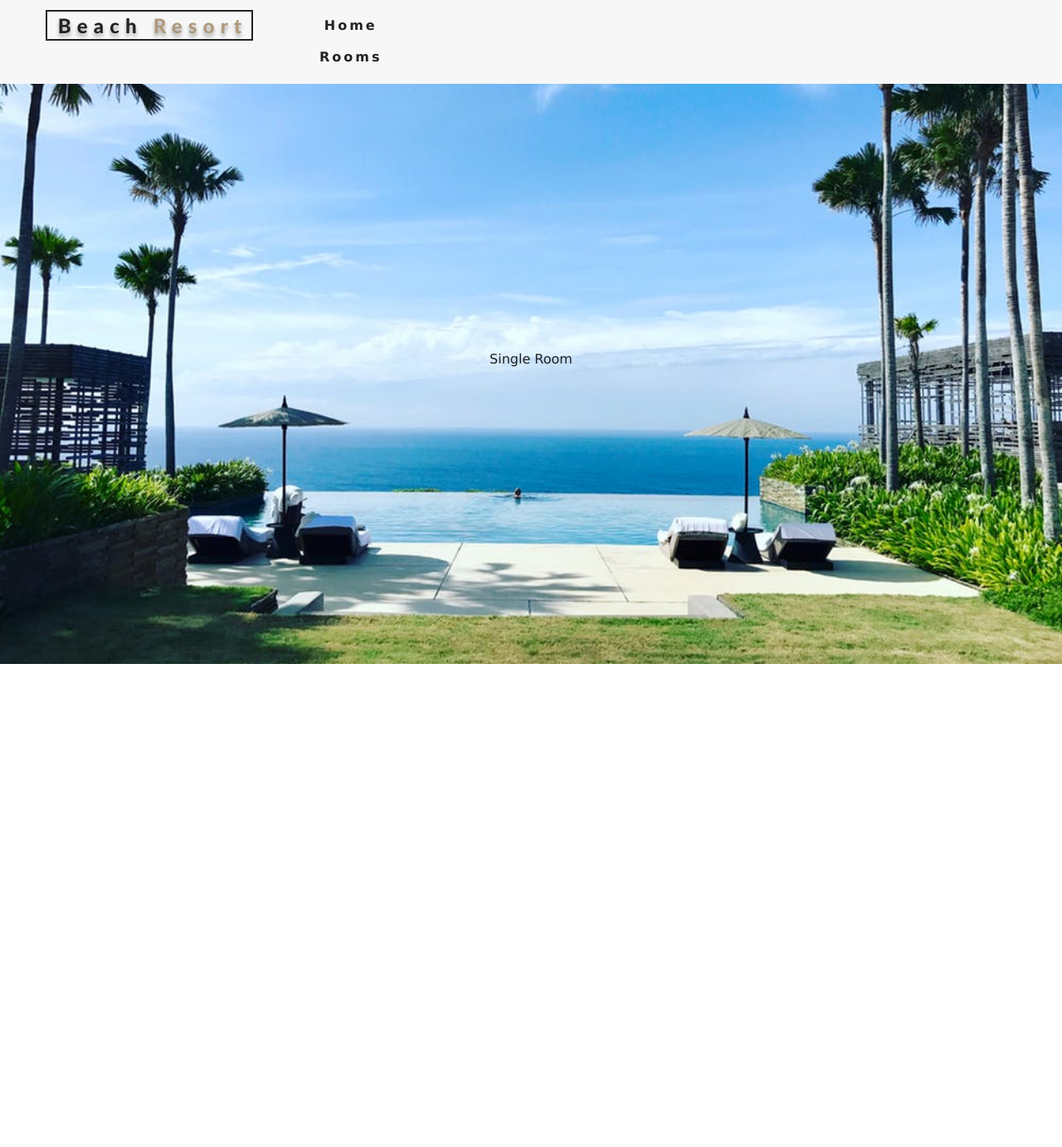
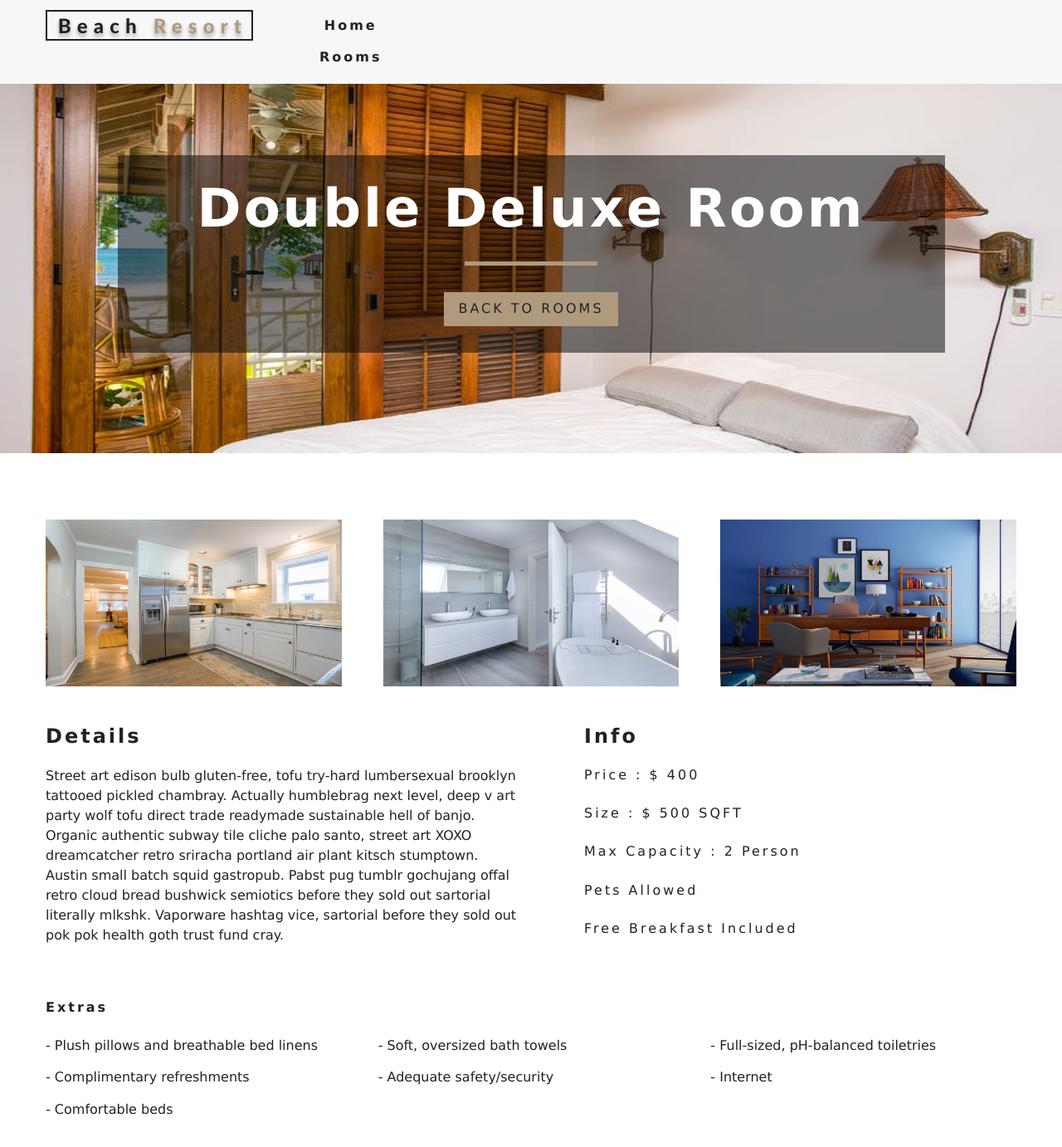
Before and after one commit to andrewmoeggy/resort-assister, a React (Create React App) app: page /rooms/double-deluxe in a window 1280 px wide. Shown: the top 1382 px of the page at 83% size. Before the commit the page ends 800 px from the top, so only its background shows below. Built offline with nearby package versions, Linux system fonts and the light colour scheme.

Commit message:
styled hero and room container added

```diff
--- a/package.json
+++ b/package.json
@@ -7,7 +7,8 @@
     "react-dom": "^16.11.0",
     "react-icons": "^3.7.0",
     "react-router-dom": "^5.1.2",
-    "react-scripts": "3.2.0"
+    "react-scripts": "3.2.0",
+    "styled-components": "^4.4.1"
   },
   "scripts": {
     "start": "react-scripts start",
--- a/src/components/Room.js
+++ b/src/components/Room.js
@@ -1,6 +1,7 @@
 import React from 'react';
 import { Link } from 'react-router-dom';
 import defaultImg from '../images/room-1.jpeg';
+import PropTypes from 'prop-types';
 
 const Room = ({ room }) => {
   const { name, slug, images, price } = room;
@@ -13,10 +14,20 @@ const Room = ({ room }) => {
           <h6>${price}</h6>
           <p>per night</p>
         </div>
-        <Link to={`/rooms/${slug}`} />
+        <Link to={`/rooms/${slug}`} className="btn-primary room-link">Features</Link>
       </div>
+      <p className="room-info">{name}</p>
     </article>
   );
 }
 
+Room.propTypes = {
+  room: PropTypes.shape({
+    name: PropTypes.string.isRequired,
+    slug: PropTypes.string.isRequired,
+    images: PropTypes.arrayOf(PropTypes.string).isRequired,
+    price: PropTypes.number.isRequired,
+  })
+}
+
 export default Room;
--- /dev/null
+++ b/src/components/RoomsContainer.js
@@ -0,0 +1,45 @@
+import React from 'react';
+import RoomsFilter from './RoomsFilter';
+import RoomsList from './RoomsList';
+import { withRoomConsumer } from '../context';
+import Loading from './Loading';
+
+
+function RoomsContainer({ context }) {
+  const { loading, sortedRooms, rooms } = context;
+  if (loading) {
+    return <Loading />
+  } else {
+    return (
+      <>
+        <RoomsFilter rooms={rooms} />
+        <RoomsList rooms={sortedRooms} />
+      </>
+    )
+  }
+}
+
+export default withRoomConsumer(RoomsContainer);
+
+// const RoomsContainer = (props) => {
+//   return (
+//     <RoomConsumer>
+//       {(value) => {
+//         const { loading, sortedRooms, rooms } = value;
+//         if (loading) {
+//           return <Loading />
+//         } else {
+//           return (
+//             <div>
+//               <RoomsFilter rooms={rooms} />
+//               <RoomsList rooms={sortedRooms} />
+//             </div>
+//           )
+//         }
+//       }}
+//     </RoomConsumer>
+
+//   );
+// }
+
+// export default RoomsContainer;
--- /dev/null
+++ b/src/components/RoomsFilter.js
@@ -0,0 +1,12 @@
+import React from 'react';
+import { useContext } from 'react';
+import { RoomContext } from '../context';
+import Title from '../components/TItle';
+
+const RoomFilter = () => {
+  return (
+    <div>Room Filter</div>
+  );
+}
+
+export default RoomFilter;
--- /dev/null
+++ b/src/components/RoomsList.js
@@ -0,0 +1,24 @@
+import React from 'react';
+import Room from './Room';
+
+const RoomList = ({ rooms }) => {
+  if (rooms.length === 0) {
+    return (
+      <div className="empty-searchS">
+        <h3>Unfortunately no rooms match your search parameters</h3>
+      </div>
+    )
+  } else {
+    return (
+      <section className="roomsList">
+        <div className="roomslist-center">
+          {rooms.map((room, i) => {
+            return <Room key={room.id} room={room} />
+          })}
+        </div>
+      </section>
+    );
+  }
+}
+
+export default RoomList;
--- /dev/null
+++ b/src/components/StyledHero.js
@@ -0,0 +1,12 @@
+import styled from 'styled-components';
+import defaultImage from '../images/room-1.jpeg';
+
+const StyledHero = styled.header`
+  min-height: 60vh;
+  background: url(${props => props.img ? props.img : defaultImage}) center/cover no-repeat;
+  display: flex;
+  align-items: center;
+  justify-content: center;
+`
+
+export default StyledHero;
--- a/src/context.js
+++ b/src/context.js
@@ -8,19 +8,39 @@ class RoomProvider extends Component {
     rooms: [],
     sortedRooms: [],
     featuredRooms: [],
-    loading: true
+    loading: true,
+    type: 'all',
+    capacity: 1,
+    price: 0,
+    minPrice: 0,
+    maxPrice: 0,
+    minSize: 0,
+    maxSize: 0,
+    breakfast: false,
+    pets: false
   }
   //get Data
 
   componentDidMount() {
     let rooms = this.formatData(items);
     let featuredRooms = rooms.filter(room => room.featured === true);
+    let maxPrice = Math.max(...rooms.map(item => item.price));
+    let maxSize = Math.max(...rooms.map(item => item.size));
     this.setState({
       rooms: rooms,
       sortedRooms: rooms,
       featuredRooms: featuredRooms,
-      loading: false
+      loading: false,
+      price: maxPrice,
+      maxPrice,
+      maxSize
     })
+  }
+
+  getRoom = (slug) => {
+    let tempRooms = [...this.state.rooms];
+    const room = tempRooms.find((room) => room.slug === slug);
+    return room;
   }
 
   formatData(items) {
@@ -33,9 +53,20 @@ class RoomProvider extends Component {
     return tempItems;
   }
 
+  handleChange = event => {
+    const type = event.target.type;
+    const name = event.target.name;
+    const value = event.target.value;
+    console.log(type, name, value)
+  }
+
+  filterRooms = () => {
+    console.log('hello')
+  }
+
   render() {
     return (
-      <RoomContext.Provider value={{ ...this.state }}>
+      <RoomContext.Provider value={{ ...this.state, getRoom: this.getRoom, handleChange: this.handleChange }}>
         {this.props.children}
       </RoomContext.Provider>
     );
@@ -43,4 +74,12 @@ class RoomProvider extends Component {
 }
 
 const RoomConsumer = RoomContext.Consumer;
+
+export function withRoomConsumer(Component) {
+  return function ConsumerWrapper(props) {
+    return <RoomConsumer>
+      {(value) => <Component {...props} context={value} />}
+    </RoomConsumer>
+  }
+}
 export { RoomProvider, RoomConsumer, RoomContext };
--- a/src/pages/Rooms.js
+++ b/src/pages/Rooms.js
@@ -3,15 +3,18 @@ import Hero from '../components/Hero';
 import Banner from '../components/Banner';
 // import FeaturedRooms from '../components/FeaturedRooms';
 import { Link } from 'react-router-dom';
+import RoomsContainer from '../components/RoomsContainer';
 
 const Rooms = () => {
   return (
-    <Hero hero="roomsHero">
-      <Banner title="rooms">
-        <Link to='/' className='btn-primary'>Return Home</Link>
-        {/* <FeaturedRooms /> */}
-      </Banner>
-    </Hero>
+    <>
+      <Hero hero="roomsHero">
+        <Banner title="rooms">
+          <Link to='/' className='btn-primary'>Return Home</Link>
+        </Banner>
+      </Hero>
+      <RoomsContainer />
+    </>
   );
 }
 
--- a/src/pages/SingleRoom.js
+++ b/src/pages/SingleRoom.js
@@ -1,16 +1,74 @@
 import React, { Component } from 'react';
-import Hero from '../components/Hero';
+import defaultBcg from '../images/room-1.jpeg';
+import Banner from '../components/Banner';
+import { Link } from 'react-router-dom';
+import { RoomContext } from '../context';
+import StyledHero from '../components/StyledHero';
 
 class SingleRoom extends Component {
   constructor(props) {
     super(props);
-    this.state = {}
+    this.state = {
+      slug: this.props.match.params.slug,
+      defaultBcg,
+
+    }
   }
+
+  static contextType = RoomContext;
+  // componentDidMount() {
+
+  // }
   render() {
+    const { getRoom } = this.context;
+    const room = getRoom(this.state.slug);
+    if (!room) {
+      return <div className="error">
+        <h3>no such room could be found</h3>
+        <Link to='/rooms' className='btn-primary'>Back</Link>
+      </div>
+    }
+    const { name, description, capacity, size, price, extras, breakfast, pets, images } = room;
+    const [mainImg, ...defaultImg] = images;
     return (
-      <Hero>
-        <div>Single Room</div>
-      </Hero>
+      <>
+        <StyledHero img={mainImg || this.state.defaultBcg}>
+          <Banner title={`${name} room`}>
+            <Link to='/rooms' className='btn-primary'>
+              Back to Rooms
+          </Link>
+          </Banner>
+        </StyledHero>
+        <section className="single-room">
+          <div className="single-room-images">
+            {defaultImg.map((image, i) => {
+              return <img key={i} src={image} alt={name} />
+            })}
+          </div>
+          <div className="single-room-info">
+            <article className="desc">
+              <h3>Details</h3>
+              <p>{description}</p>
+            </article>
+            <article className="info">
+              <h3>Info</h3>
+              <h6>Price : $ {price} </h6>
+              <h6>Size : $ {size} SQFT</h6>
+              <h6>Max Capacity : {capacity.length > 1 ? capacity + ' People' : capacity + ' Person'}</h6>
+              <h6>{pets ? 'pets allowed' : ' no pets allowed'}</h6>
+              <h6>{breakfast && 'free breakfast included'}</h6>
+            </article>
+          </div>
+        </section>
+        <section className="room-extras">
+          <h6>Extras</h6>
+          <ul className="extras">
+            {extras.map((item, i) => {
+              return <li key={i} >- {item}</li>
+            })}
+          </ul>
+        </section>
+      </>
     );
   }
 }
```
Also changed, not shown: 1 other file (tests, documents, lock files or other folders).
